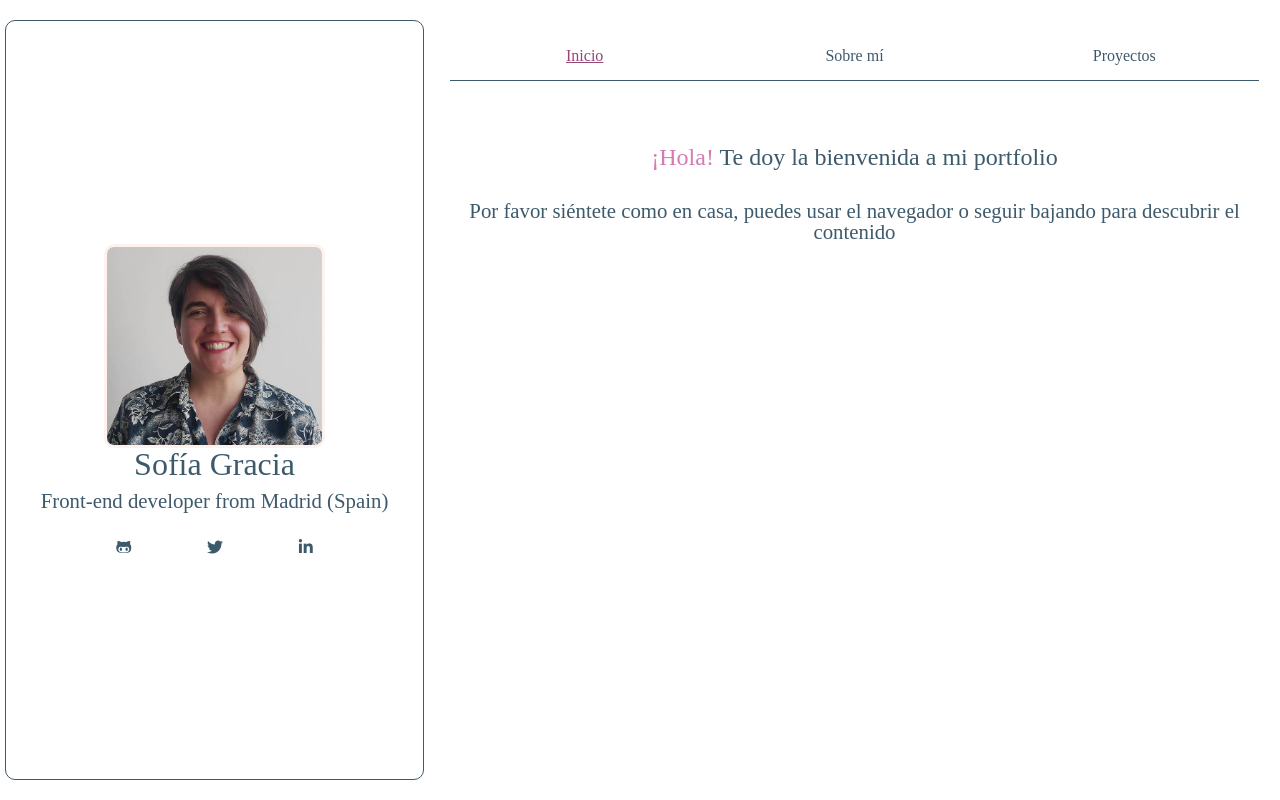
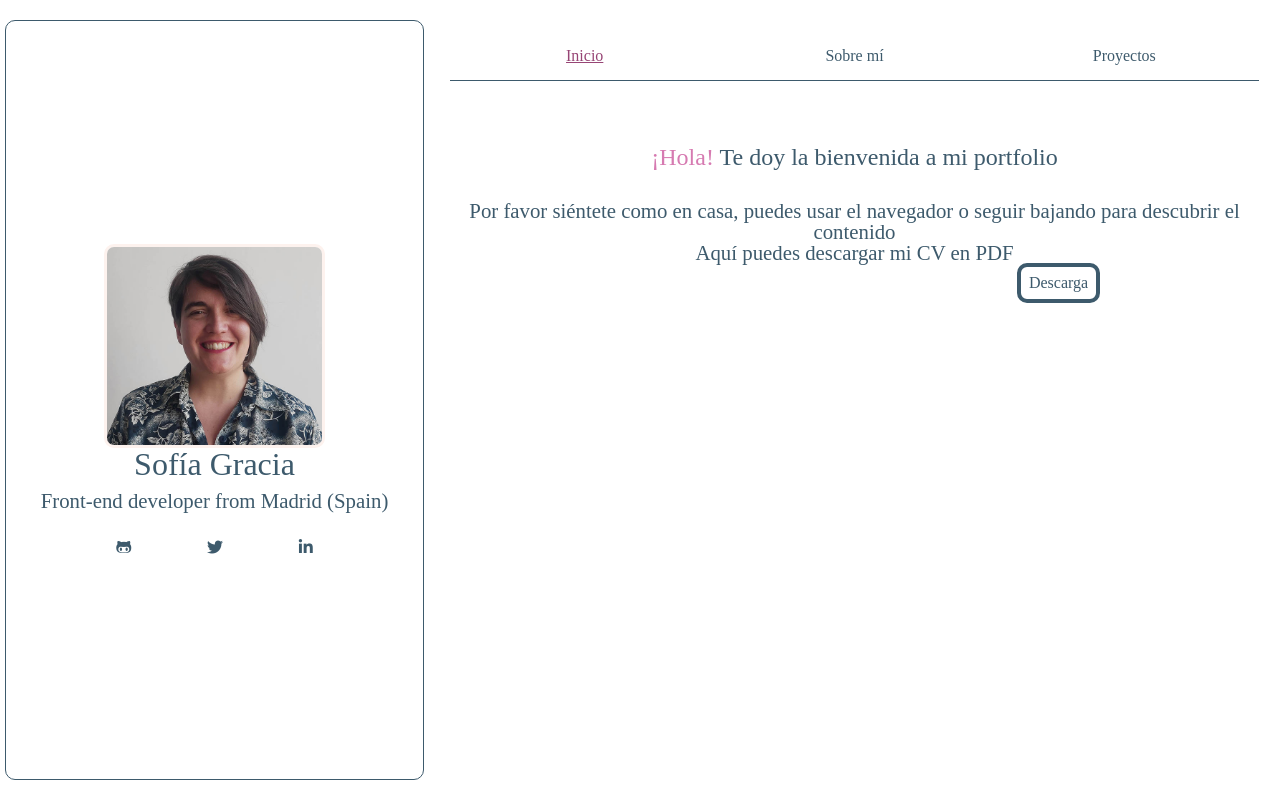
Before and after one commit to Calpurniax/portfolio, a React (Create React App) app: page / in a window 1280 px wide. Built offline with nearby package versions, Linux system fonts and the light colour scheme; a web font is replaced by a local one.

Commit message:
add pdf download button

```diff
--- a/src/App.js
+++ b/src/App.js
@@ -4,7 +4,7 @@ import Nav from './components/nav'
 import { Landing } from './layouts/landing'
 import { Summary } from './layouts/summary';
 import Projects from './layouts/projects';
-// import { Footer } from './components/footer'
+import pdfDocument from './documents/sofia-gracia.pdf'
 import { useState } from 'react';
 
 function App() {
@@ -85,7 +85,7 @@ function App() {
         cardCreator={cardCreator} />
     } else if (vista.summary) {
       return <Summary />
-    } else return <Landing />
+    } else return <Landing pdfDocument={pdfDocument} />
   }
   return (
     <div className="App">
--- /dev/null
+++ b/src/components/button.jsx
@@ -0,0 +1,9 @@
+import "../styles/components/modal.scss"
+const Button = ({link, text}) => {
+    return (
+        <div className="modal__buttons">
+            <a className="modal__link" href={link} download="Sofia Gracia CV" target="_blank" rel="noreferrer">{text}</a>
+        </div>
+    )
+};
+export default Button
--- a/src/layouts/landing.jsx
+++ b/src/layouts/landing.jsx
@@ -1,8 +1,10 @@
+import Button from "../components/button"
 import "../styles/layouts/landing.scss"
-export const Landing =()=>(
+export const Landing =({pdfDocument})=>(
           <section className="landing">
             <h2 className="landing__title"><span className="landing__title__span">¡Hola!</span> Te doy la bienvenida a mi portfolio</h2>
             <p className="landing__text">Por favor siéntete como en casa,
             puedes usar el navegador o seguir bajando para descubrir el contenido</p>
+            <p>Aquí puedes descargar mi CV en PDF</p> <Button link={pdfDocument} text="Descarga"/>
           </section>
 )
```
Also changed, not shown: 1 other file (tests, documents, lock files or other folders).
